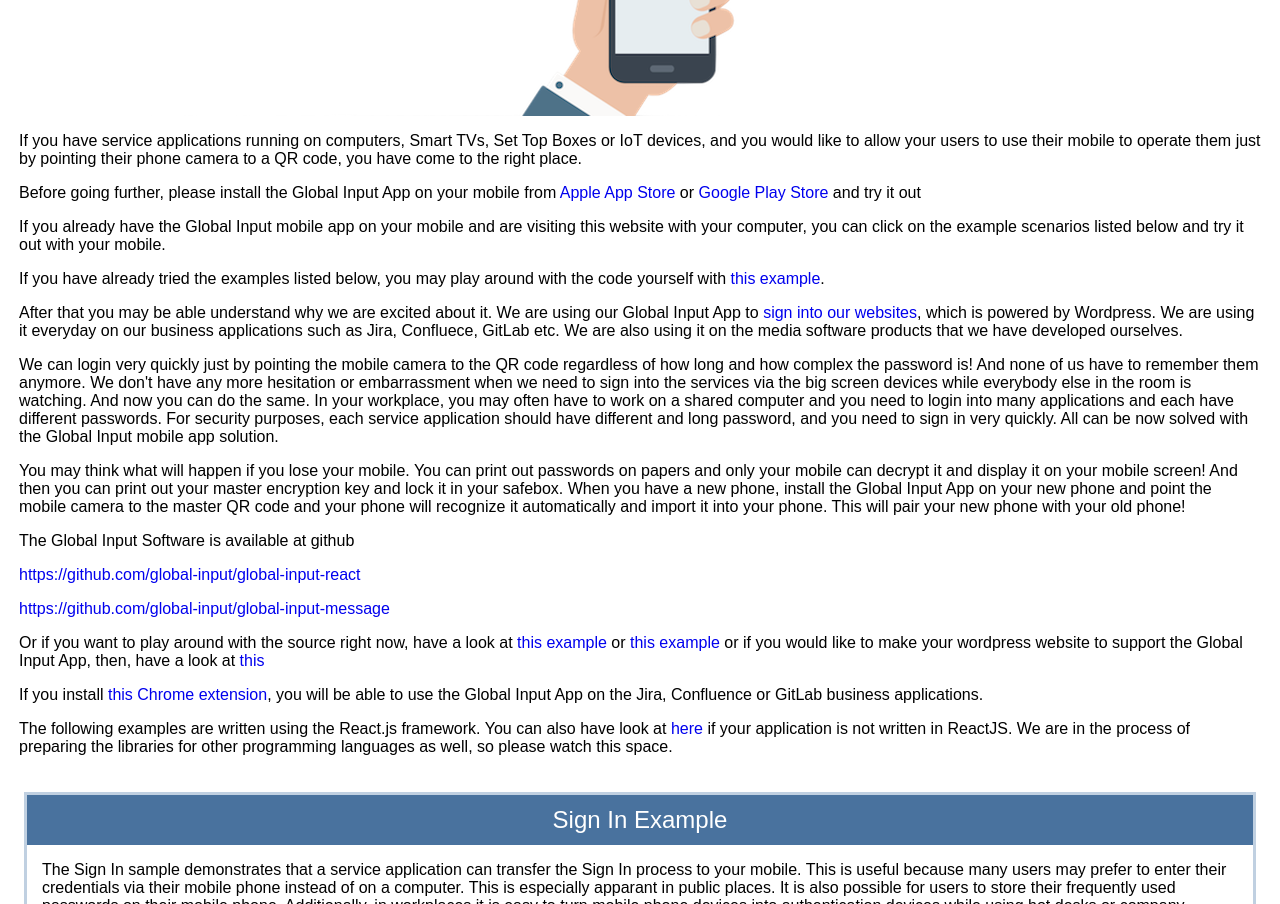
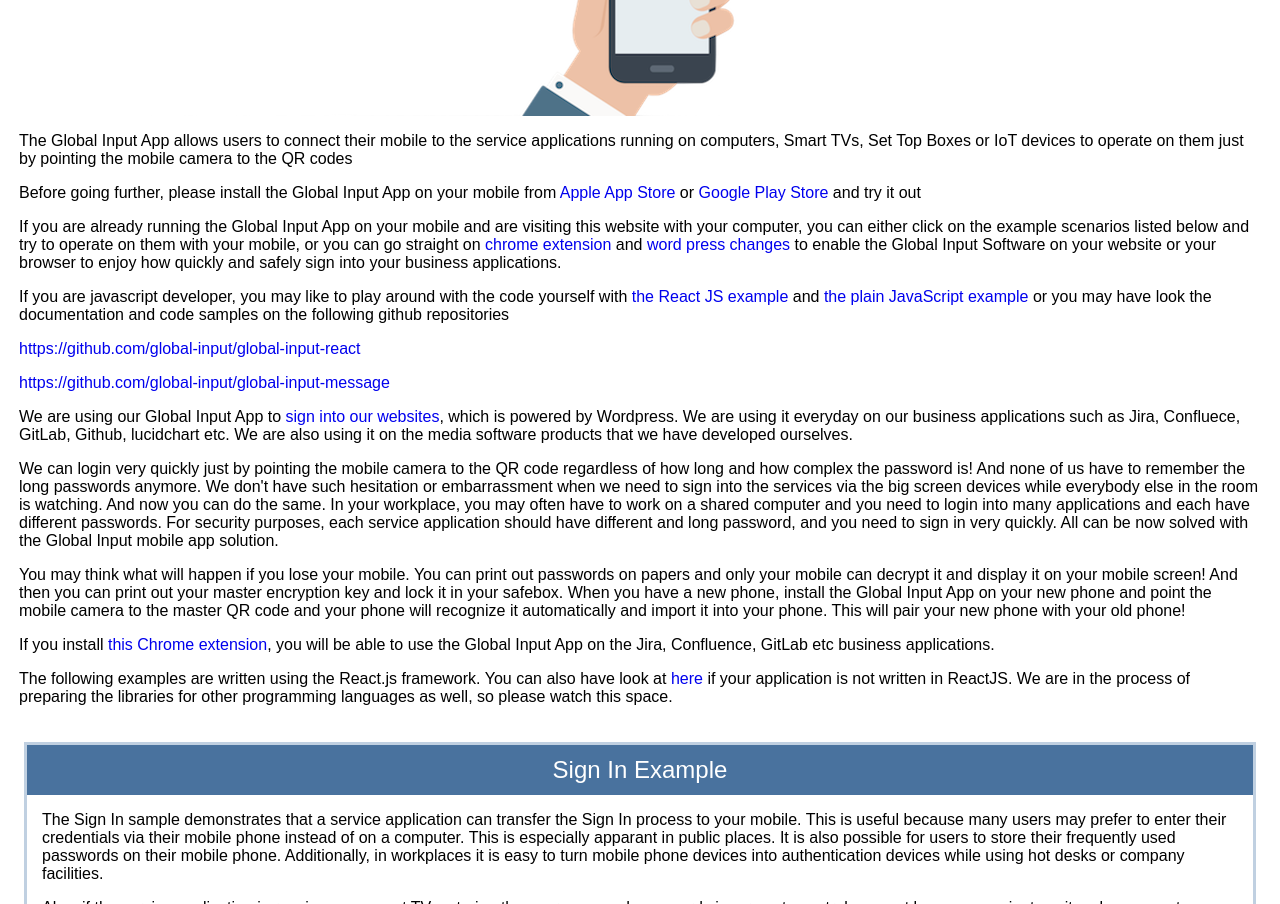
Before and after one commit to global-input/global-input-web, a React (Create React App) app: page / in a window 1280 px wide. Shown: the part 500-1404 px from the top of the page. Built offline with nearby package versions, Linux system fonts and the light colour scheme.

Commit message:
changed some text

```diff
--- a/src/configs/textValues.js
+++ b/src/configs/textValues.js
@@ -31,18 +31,19 @@ const textValues={
      subtitle:"A Universal mobile input solution",
      copyrightinfo:"Copyright © 2017-2022 by Iterative Solution Limited",
 
-     content1:["If you have service applications running on computers, Smart TVs, Set Top Boxes or IoT devices,  and you would like to allow your users to use their mobile to operate them just by pointing their phone camera to a QR code, you have come to the right place. ",
+     content1:[
+       "The Global Input App allows users to connect their mobile to the service applications running on computers, Smart TVs, Set Top Boxes or IoT devices to operate on them just by pointing the mobile camera to the QR codes",
         "Before going further, please install the Global Input App on your mobile from [Apple App Store](https://itunes.apple.com/us/app/global-input-app/id1269541616?mt=8&ign-mpt=uo%3D4) or [Google Play Store](https://play.google.com/store/apps/details?id=uk.co.globalinput&hl=en_GB) and try it out",
-        "If you already have the Global Input mobile app on your mobile and are visiting this website with your computer, you can click on the example scenarios listed below and try it out with your mobile.",
-        "If you have already tried the examples listed below, you may play around with the code yourself with [this example]( https://jsfiddle.net/dilshat/26jh68wv/). ",
-        "After that you may be able understand why we are excited about it. We are using our Global Input App to [sign into our websites](https://iterativesolution.co.uk/wp-admin/), which is powered by Wordpress.  We are using it everyday on our business applications such as Jira, Confluece, GitLab etc.  We are also using it on the media software products that we have developed ourselves. ",
-        "We can login very quickly just by pointing the mobile camera to the QR code regardless of how long and how complex the password is! And none of us have to remember them anymore. We don't have any more hesitation or embarrassment when we need to sign into the services via the big screen devices while everybody else in the room is watching. And now you can do the same. In your workplace, you may often have to work on a shared computer and you need to login into many applications and each have different passwords. For security purposes, each service application should have different and long password, and you need to sign in very quickly. All can be now solved with the Global Input mobile app solution.",
-        "You may think what will happen if you lose your mobile. You can print out passwords on papers and only your mobile can decrypt it and display it on your mobile screen! And then you can print out your master encryption key and lock it in your safebox. When you have a new phone, install the Global Input App on your new phone and point the mobile camera to the master QR code and your phone will recognize it automatically and import it into your phone. This will pair your new phone with your old phone!",
-        "The Global Input Software is available at github",
+        "If you are already running the Global Input App on your mobile and are visiting this website with your computer, you can either click on the example scenarios listed below and try to operate on them with your mobile, or you can go straight on [chrome extension](https://github.com/global-input/chrome-extension) and [word press changes](https://github.com/global-input/wordpress-login) to enable the Global Input Software on your website or your browser to enjoy how quickly and safely sign into your business applications.",
+
+        "If you are javascript developer, you may like to play around with the code yourself with [the React JS example](https://jsfiddle.net/dilshat/26jh68wv/) and [the plain JavaScript example](https://jsfiddle.net/dilshat/c5fvyxqa/) or you may have look the documentation and code samples on the following github repositories",
         "[https://github.com/global-input/global-input-react](https://github.com/global-input/global-input-react)",
         "[https://github.com/global-input/global-input-message](https://github.com/global-input/global-input-message)",
-        "Or if you want to play around with the source right now,  have a look at [this example](https://jsfiddle.net/dilshat/26jh68wv/) or [this example](https://jsfiddle.net/dilshat/c5fvyxqa/) or if you would like to make your wordpress website to support the Global Input App, then, have a look at [this](https://github.com/global-input/wordpress-login)",
-        "If you install [this Chrome extension](https://github.com/global-input/chrome-extension), you will be able to use the Global Input App on the Jira, Confluence or GitLab business applications.",
+
+        "We are using our Global Input App to [sign into our websites](https://iterativesolution.co.uk/wp-admin/), which is powered by Wordpress.  We are using it everyday on our business applications such as Jira, Confluece, GitLab, Github, lucidchart etc.  We are also using it on the media software products that we have developed ourselves. ",
+        "We can login very quickly just by pointing the mobile camera to the QR code regardless of how long and how complex the password is! And none of us have to remember the long passwords anymore. We don't have such hesitation or embarrassment when we need to sign into the services via the big screen devices while everybody else in the room is watching. And now you can do the same. In your workplace, you may often have to work on a shared computer and you need to login into many applications and each have different passwords. For security purposes, each service application should have different and long password, and you need to sign in very quickly. All can be now solved with the Global Input mobile app solution.",
+        "You may think what will happen if you lose your mobile. You can print out passwords on papers and only your mobile can decrypt it and display it on your mobile screen! And then you can print out your master encryption key and lock it in your safebox. When you have a new phone, install the Global Input App on your new phone and point the mobile camera to the master QR code and your phone will recognize it automatically and import it into your phone. This will pair your new phone with your old phone!",
+        "If you install [this Chrome extension](https://github.com/global-input/chrome-extension), you will be able to use the Global Input App on the Jira, Confluence, GitLab etc business applications.",
         "The following examples are written using the React.js framework. You can also have look at [here](https://github.com/global-input/global-input-message) if your application is not written in ReactJS. We are in the process of preparing the libraries for other programming languages as well, so please watch this space.",
       ],
 
```
